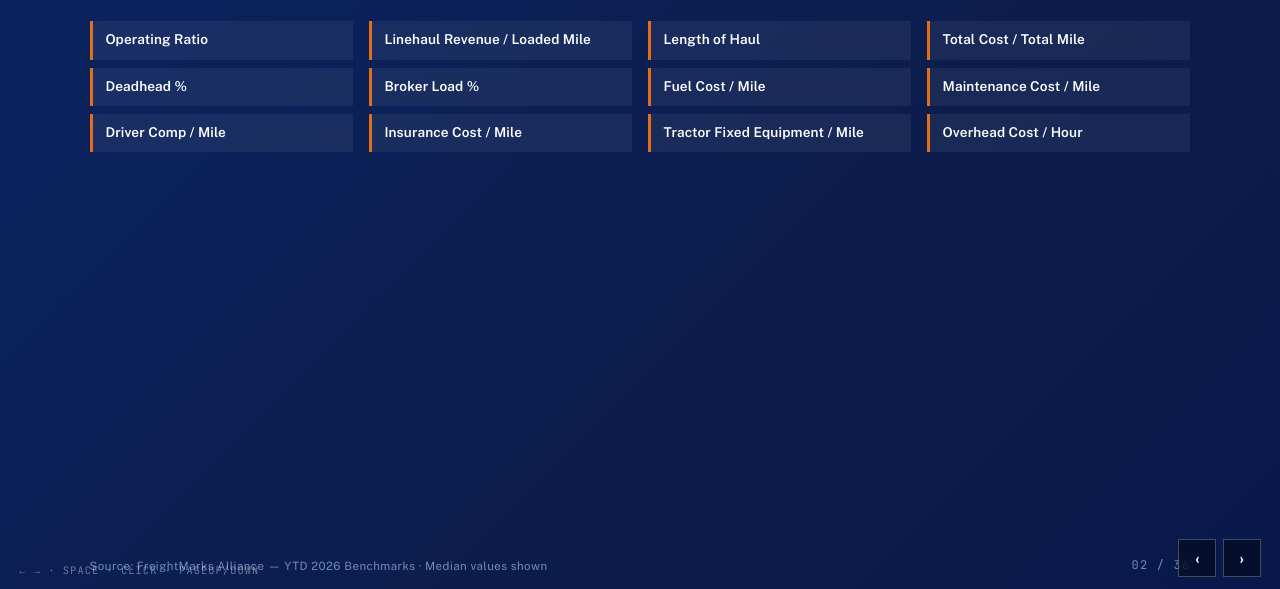
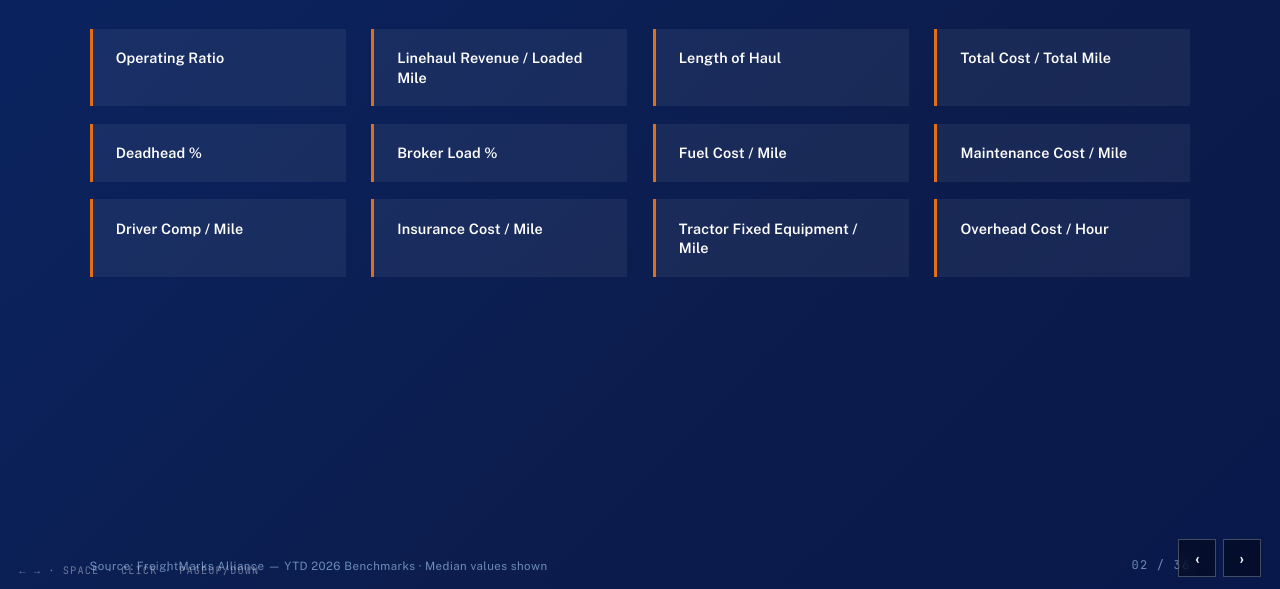
Before and after one commit to chenryksmta/otafreightmath, a plain HTML site: page index.html in a window 1280 px wide. Both pictures are taken after a click on the button "Next (→)". Shown: the part 211-800 px from the top of the page. Drawn offline with nearby package versions, Linux system fonts and the light colour scheme.

Commit message:
Increase padding and gap on FreightMarks section-opener tiles
The 12 metric tiles on the "Where do you stand?" slide were packed
tight with minimal breathing room. Bumped tile padding (1.3vh/1vw
→ 2.4vh/1.8vw) and grid gap (1vh/1.2vw → 2.2vh/2vw), and slightly
upsized the tile text so the tile grid reads as a clean overview
rather than a packed list.

Co-Authored-By: Claude Sonnet 4.6 <noreply@anthropic.com>

```diff
--- a/index.html
+++ b/index.html
@@ -393,7 +393,7 @@ p{font-family:var(--sans);font-size:1rem;line-height:1.55;margin:0;color:var(--f
 
 /* Print fallback */
 /* ===== FreightMarks benchmark section ===== */
-.bm-tile{background:rgba(255,255,255,.06);border-left:3px solid var(--fm-orange);padding:1.3vh 1vw;font-family:var(--sans);font-size:.85rem;font-weight:600;color:var(--fm-white);letter-spacing:.01em;line-height:1.3}
+.bm-tile{background:rgba(255,255,255,.06);border-left:3px solid var(--fm-orange);padding:2.4vh 1.8vw;font-family:var(--sans);font-size:.9rem;font-weight:600;color:var(--fm-white);letter-spacing:.01em;line-height:1.35}
 .fm-marks-slide.lightgray{background:var(--fm-light-gray)}
 .bm-slide .bm-card{background:var(--fm-white);border-left:5px solid var(--fm-orange);padding:3.5vh 3.5vw 3vh;flex:1;display:flex;flex-direction:column;justify-content:center;margin-top:2vh}
 .bm-row{display:grid;grid-template-columns:120px 1fr 200px;gap:1.5vw;align-items:center;padding:2.4vh 0;border-bottom:1px solid var(--fm-light-gray)}
@@ -482,7 +482,7 @@ p{font-family:var(--sans);font-size:1rem;line-height:1.55;margin:0;color:var(--f
   <h2 class="reveal" style="max-width:90%">Where do you stand?</h2>
   <p class="lede reveal-2" style="margin-top:1.5vh;max-width:75ch">Twelve operating benchmarks. Three modes. Median values from the FreightMarks Alliance. Q1 2026 versus the same quarter a year ago — so you can see who's gaining ground and who's slipping.</p>
 
-  <div class="reveal-3" style="display:grid;grid-template-columns:repeat(4,1fr);gap:1vh 1.2vw;margin-top:3vh;flex:1;align-content:start">
+  <div class="reveal-3" style="display:grid;grid-template-columns:repeat(4,1fr);gap:2.2vh 2vw;margin-top:4vh;flex:1;align-content:start">
     <div class="bm-tile">Operating Ratio</div>
     <div class="bm-tile">Linehaul Revenue / Loaded Mile</div>
     <div class="bm-tile">Length of Haul</div>
```
